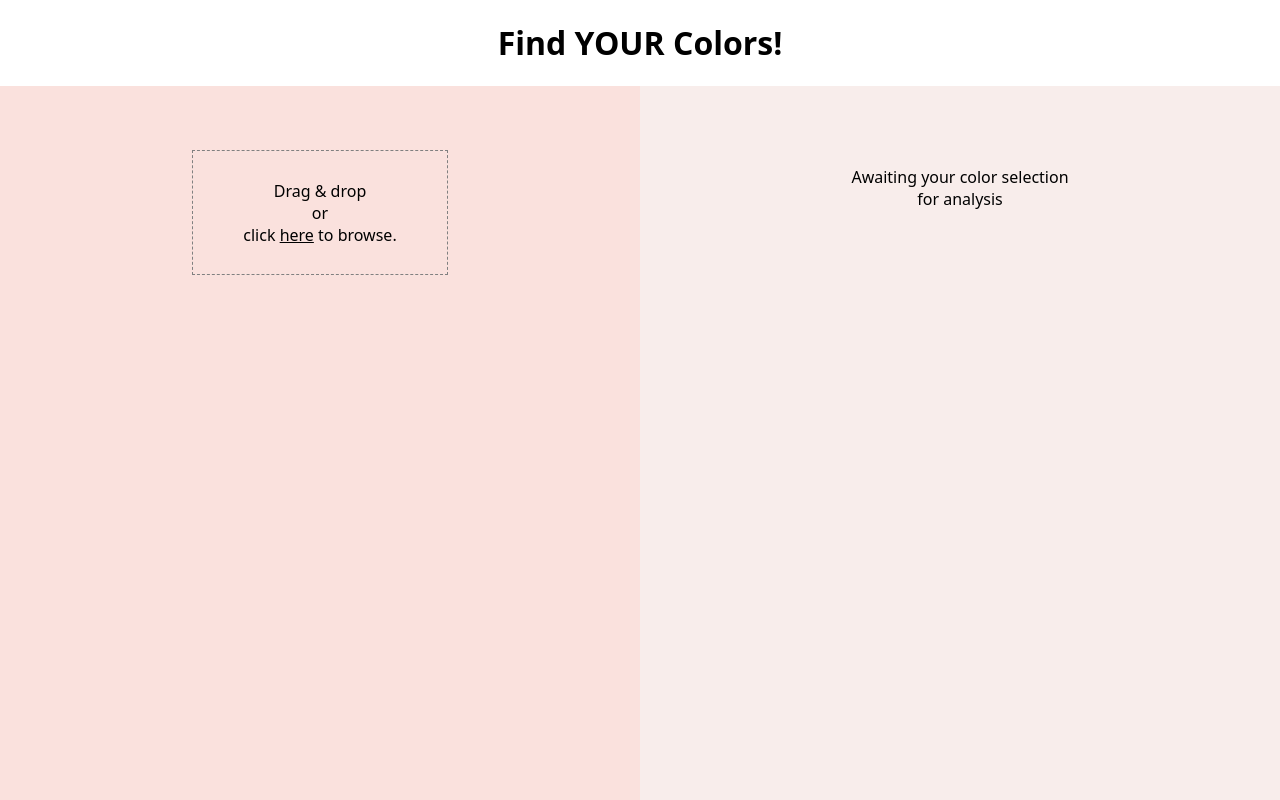
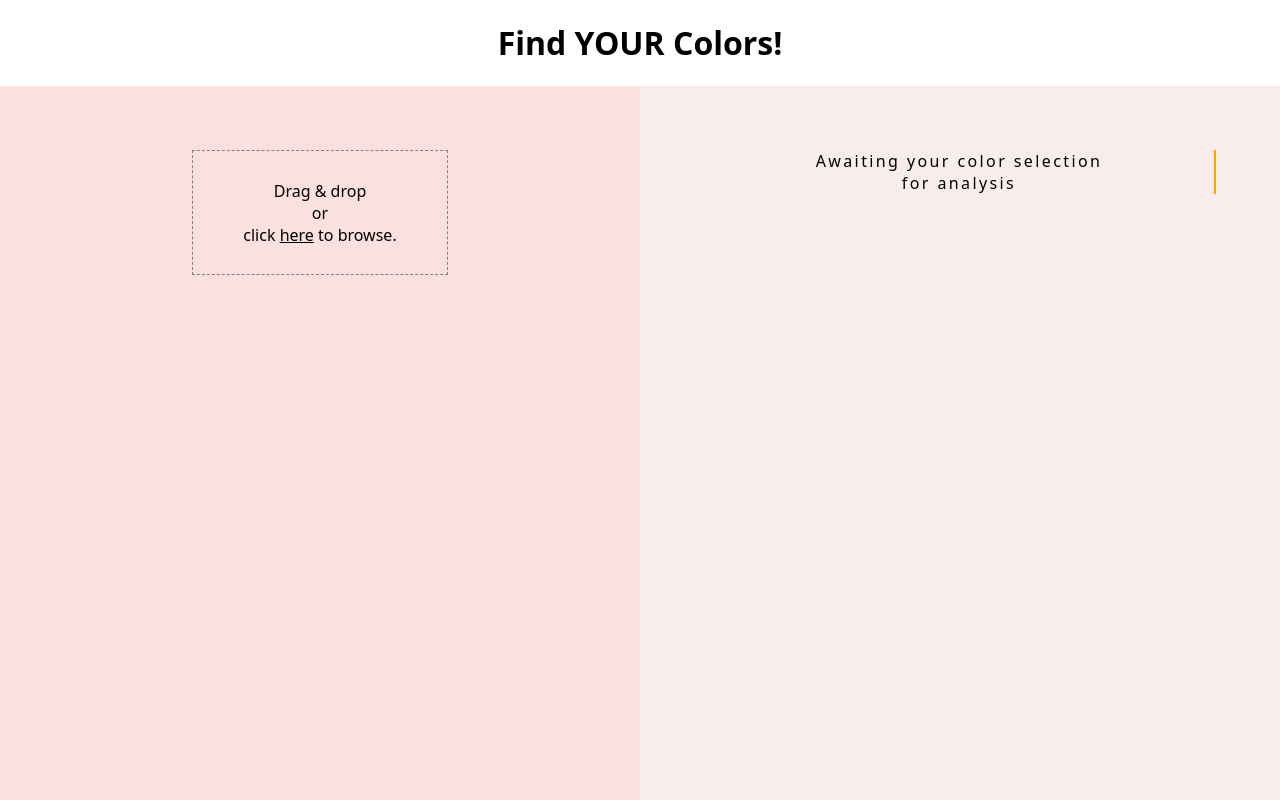
Before and after one commit to malavikasmenon/color-analysis, a Vue app: page / in a window 1280 px wide. Shown: the top 800 px of the page. Built offline with nearby package versions, Linux system fonts and the light colour scheme; a web font is replaced by a local one.

Commit message:
add typerwriter effect

```diff
--- a/src/components/OutputComponent.vue
+++ b/src/components/OutputComponent.vue
@@ -12,7 +12,7 @@
       </p>
     </div>
     <div v-else>
-      <p>
+      <p class="typewriter">
         Awaiting your color selection <br />
         for analysis
       </p>
```
